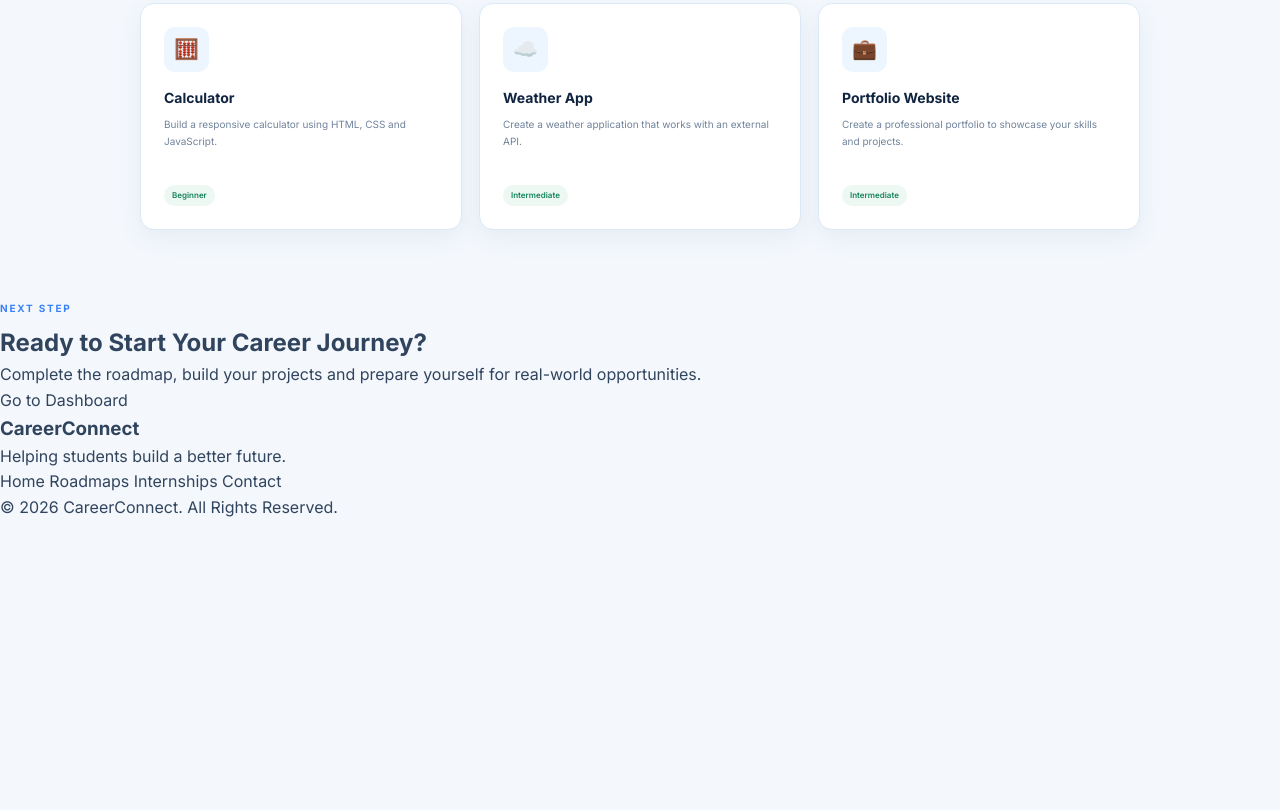
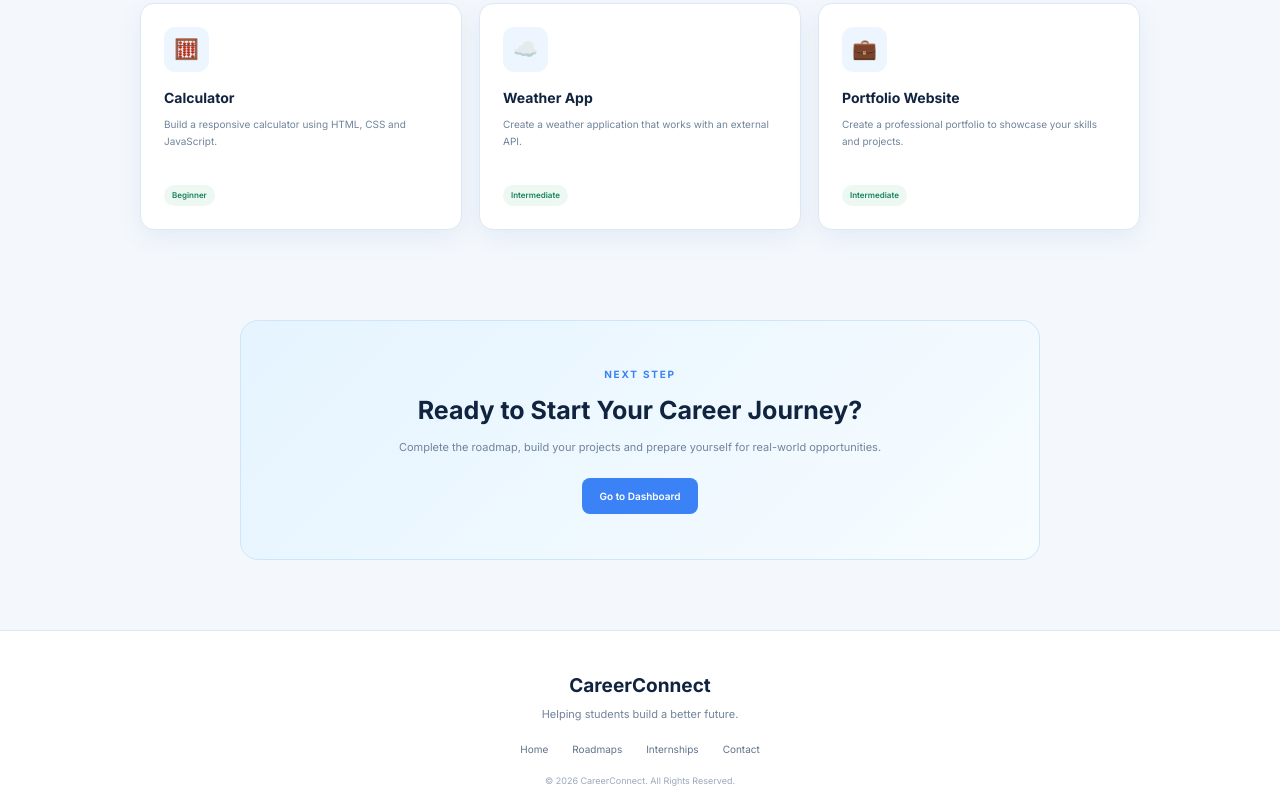
Before and after one commit to varnikaa17/FSD-, a plain HTML site: page roadmap-detail.html in a window 1280 px wide. Shown: the part 2119-2929 px from the top of the page. Before the commit the page ends 2639 px from the top, so only its background shows below. Drawn offline with Linux system fonts and the light colour scheme; a script that the page names is missing.

Commit message:
Add roadmap CTA and footer

```diff
--- a/roadmap-detail.css
+++ b/roadmap-detail.css
@@ -478,3 +478,93 @@ button {
     font-size: 8px;
     font-weight: 600;
 }
+.career-ready {
+    max-width: 800px;
+    margin: 20px auto 70px;
+    padding: 45px 30px;
+    text-align: center;
+    background:
+        linear-gradient(
+            135deg,
+            #e5f4ff,
+            #f7fcff
+        );
+    border: 1px solid #cfe5f8;
+    border-radius: 18px;
+}
+
+.career-ready h2 {
+    color: var(--heading);
+    font-size: 25px;
+    margin-bottom: 8px;
+}
+
+.career-ready p:not(.section-label) {
+    max-width: 580px;
+    margin: 0 auto 20px;
+    color: var(--muted);
+    font-size: 11px;
+    line-height: 1.8;
+}
+
+.career-ready a {
+    display: inline-flex;
+    padding: 10px 18px;
+    border-radius: 8px;
+    background: var(--primary);
+    color: white;
+    font-size: 10px;
+    font-weight: 600;
+    transition: 0.2s ease;
+}
+
+.career-ready a:hover {
+    background: var(--primary-dark);
+    transform: translateY(-2px);
+}
+
+footer {
+    padding: 40px 7% 22px;
+    text-align: center;
+    background: white;
+    border-top: 1px solid var(--border);
+}
+
+.footer-content {
+    max-width: 900px;
+    margin: auto;
+}
+
+footer h3 {
+    color: var(--heading);
+    font-size: 19px;
+    margin-bottom: 5px;
+}
+
+footer p {
+    color: var(--muted);
+    font-size: 11px;
+}
+
+.footer-links {
+    display: flex;
+    justify-content: center;
+    flex-wrap: wrap;
+    gap: 24px;
+    margin: 17px 0;
+}
+
+.footer-links a {
+    color: #61738b;
+    font-size: 10px;
+    transition: 0.2s ease;
+}
+
+.footer-links a:hover {
+    color: var(--primary);
+}
+
+.copyright {
+    color: #9aa9ba;
+    font-size: 9px;
+}
```
